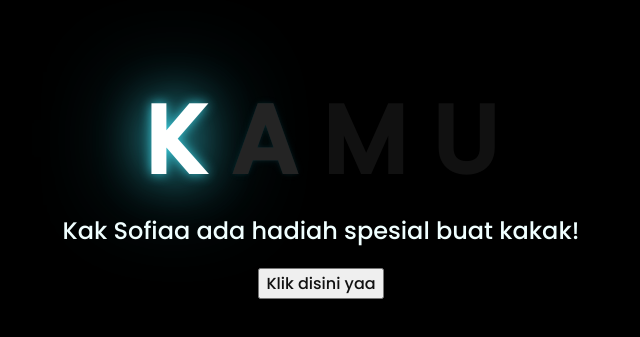
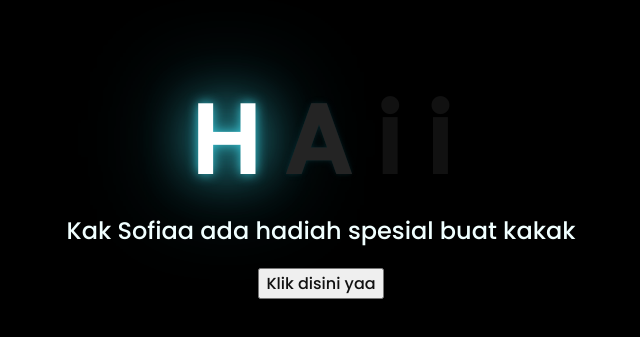
Before and after one commit to abdullllmalikkk/abdulmalik.github.io, a plain HTML site: page index.html in a window 1280 px wide. Shown: the part 225-562 px from the top of the page, without its empty margins (327-967 px from the left). Drawn offline with Linux system fonts and the light colour scheme.

Commit message:
Update index.html

```diff
--- a/index.html
+++ b/index.html
@@ -11,14 +11,14 @@
 <body>
     <div class="greetings">
     <!-- silahkan menambah kata sesuai keinginan dengan <span>text...</span -->
-        <span>K</span>
+        <span>H</span>
         <span>A</span>
-        <span>M</span>
-        <span>U</span>
+        <span>i</span>
+        <span>i</span>
     </div>
 
     <div class="description">
-        <span>Kak Sofiaa ada hadiah spesial buat kakak!</span>
+        <span>Kak Sofiaa ada hadiah spesial buat kakak</span>
     </div>
     <div class="button">
         <button>
```
